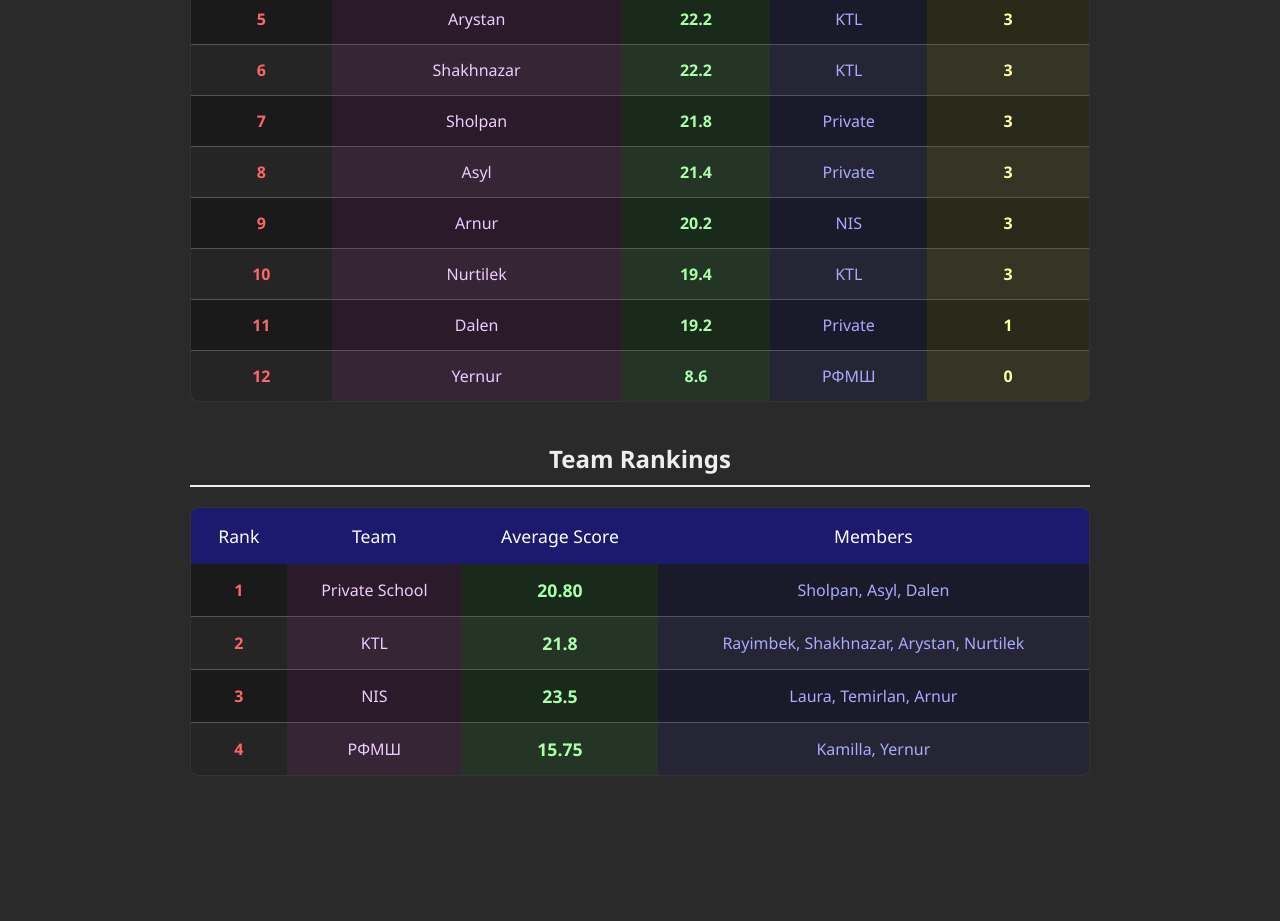
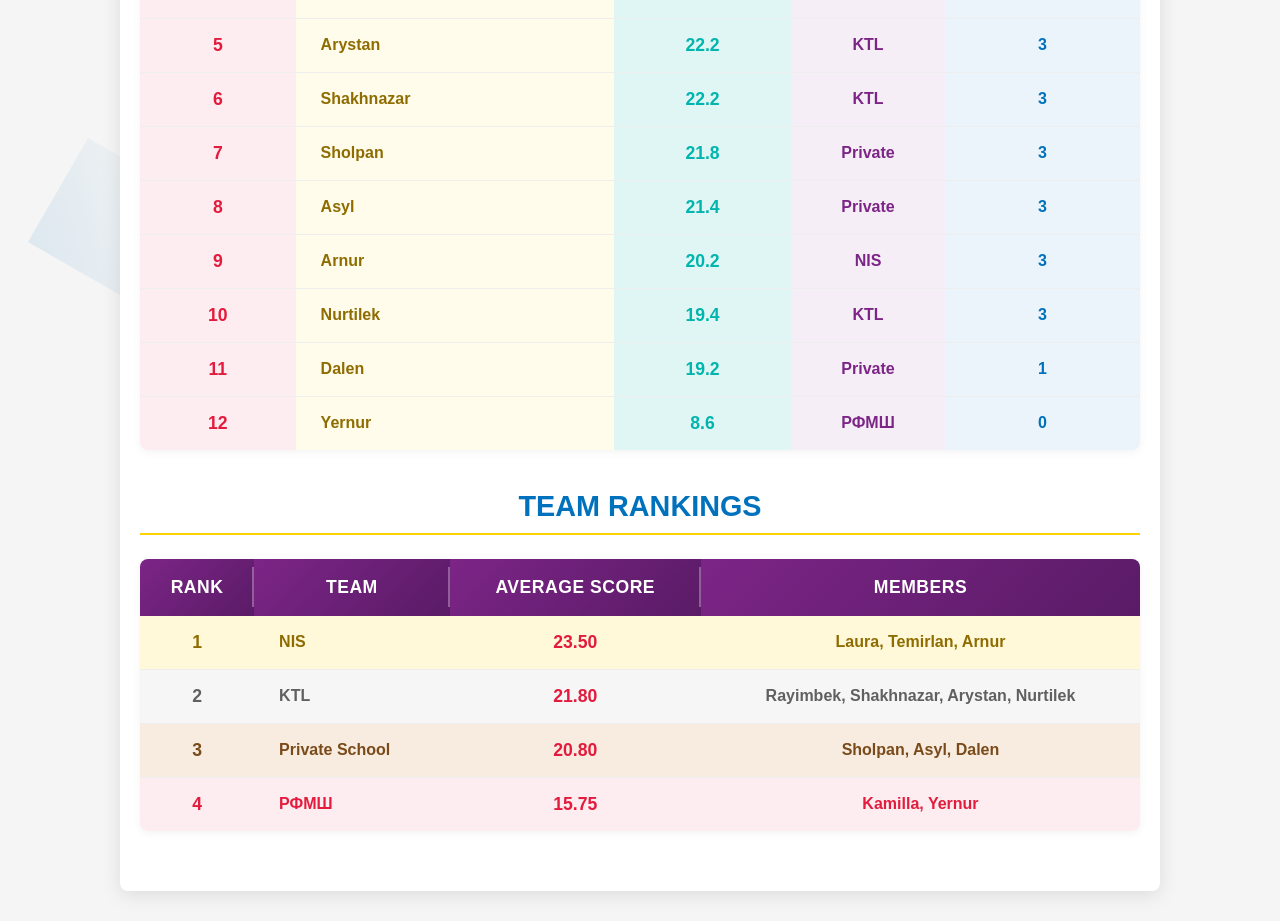
Before and after one commit to Dulkinsar/nfacgo, a plain HTML site: page index.html in a window 1280 px wide. Shown: the part 420-1341 px from the top of the page. Before the commit the page ends 1276 px from the top, so only its background shows below. Drawn offline with Linux system fonts and the light colour scheme.

Commit message:
Update index.html

```diff
--- a/index.html
+++ b/index.html
@@ -5,140 +5,211 @@
     <meta name="viewport" content="width=device-width, initial-scale=1.0">
     <title>Student Leaderboard</title>
     <style>
+        :root {
+            --memphis-red: #E31C3D;
+            --memphis-blue: #0071BC;
+            --memphis-yellow: #FFD100;
+            --memphis-teal: #00B5AD;
+            --memphis-purple: #7C2587;
+            --corporate-gray: #F5F5F5;
+            --corporate-dark: #333333;
+            --gold: #FFD700;
+            --silver: #C0C0C0;
+            --bronze: #CD7F32;
+        }
+
         body {
-            background-color: #2a2a2a;
-            font-family: 'Segoe UI', Tahoma, Geneva, Verdana, sans-serif;
+            background-color: var(--corporate-gray);
+            font-family: 'Montserrat', 'Arial', sans-serif;
             margin: 0;
             padding: 30px;
-            color: #eeeeee;
+            color: var(--corporate-dark);
         }
 
         .container {
-            max-width: 900px;
+            max-width: 1000px;
             margin: 0 auto;
             padding: 20px;
+            background: white;
+            box-shadow: 0 4px 20px rgba(0,0,0,0.1);
+            border-radius: 8px;
+            position: relative;
+            overflow: hidden;
         }
 
         h1 {
-            color: #cc0000;
+            color: var(--memphis-red);
             text-align: center;
-            font-size: 2.4em;
+            font-size: 2.6em;
             margin-bottom: 25px;
-            font-weight: 600;
-            letter-spacing: 0.5px;
+            font-weight: 700;
+            letter-spacing: -0.5px;
+            position: relative;
+            padding-bottom: 15px;
+        }
+
+        h1:after {
+            content: "";
+            position: absolute;
+            bottom: 0;
+            left: 50%;
+            transform: translateX(-50%);
+            width: 100px;
+            height: 4px;
+            background: linear-gradient(90deg, var(--memphis-red), var(--memphis-blue));
         }
 
         h2 {
-            color: #eeeeee;
+            color: var(--memphis-blue);
             margin-top: 40px;
             padding-bottom: 10px;
-            border-bottom: 2px solid;
+            border-bottom: 2px solid var(--memphis-yellow);
             text-align: center;
+            font-size: 1.8em;
         }
 
         table {
             width: 100%;
-            border-collapse: collapse;
-            background-color: #333333;
+            border-collapse: separate;
+            border-spacing: 0;
+            background-color: white;
             border-radius: 8px;
             overflow: hidden;
-            border: 1px solid #444;
-            margin-bottom: 30px;
+            box-shadow: 0 2px 10px rgba(0,0,0,0.05);
+            margin-bottom: 40px;
         }
 
         th {
-            background-color: #990000;
-            color: #fff;
+            background: linear-gradient(135deg, var(--memphis-blue), var(--memphis-teal));
+            color: white;
+            padding: 18px;
+            text-align: center;
+            font-size: 1.1em;
+            font-weight: 600;
+            letter-spacing: 0.5px;
+            text-transform: uppercase;
+            position: relative;
+        }
+
+        th:not(:last-child):after {
+            content: "";
+            position: absolute;
+            right: 0;
+            top: 15%;
+            height: 70%;
+            width: 2px;
+            background: rgba(255,255,255,0.3);
+        }
+
+        td {
             padding: 16px;
             text-align: center;
-            font-size: 1.1em;
+            border-bottom: 1px solid #eee;
             font-weight: 500;
         }
 
-        td {
-            padding: 14px;
-            text-align: center;
-            border-bottom: 1px solid #555;
+        tr:last-child td {
+            border-bottom: none;
         }
 
-        tr:nth-child(even) {
-            background-color: #3a3a3a;
+        /* Column-specific styling - ALL COLUMNS NOW HAVE DISTINCT COLORS */
+        td:nth-child(1) { /* Rank */
+            background-color: rgba(227,28,61,0.08);
+            color: var(--memphis-red);
+            font-weight: 700;
+            font-size: 1.1em;
         }
 
-        tr:hover {
-            background-color: #444444;
+        td:nth-child(2) { /* Name */
+            background-color: rgba(255,209,0,0.08);
+            color: #8E6C00;
+            text-align: left;
+            padding-left: 25px;
+            font-weight: 600;
         }
 
-        /* Column-specific colors */
-        td:nth-child(1) { /* Rank column */
-            background-color: #1a1a1a;
-            color: #ff6666;
-            font-weight: bold;
-        }
-        tr:nth-child(even) td:nth-child(1) {
-            background-color: #252525;
+        td:nth-child(3) { /* Score */
+            background-color: rgba(0,181,173,0.12);
+            color: var(--memphis-teal);
+            font-weight: 700;
+            font-size: 1.1em;
         }
 
-        td:nth-child(2) { /* Name column */
-            background-color: #2a1a2a;
-            color: #eeccff;
-        }
-        tr:nth-child(even) td:nth-child(2) {
-            background-color: #352535;
+        td:nth-child(4) { /* Team */
+            background-color: rgba(124,37,135,0.08);
+            color: var(--memphis-purple);
+            font-weight: 600;
         }
 
-        td:nth-child(3) { /* Score column */
-            background-color: #1a2a1a;
-            color: #aaffaa;
-            font-weight: bold;
-        }
-        tr:nth-child(even) td:nth-child(3) {
-            background-color: #253525;
+        td:nth-child(5) { /* Streak */
+            background-color: rgba(0,113,188,0.08);
+            color: var(--memphis-blue);
+            font-weight: 700;
         }
 
-        td:nth-child(4) { /* Team column */
-            background-color: #1a1a2a;
-            color: #aaaaff;
-        }
-        tr:nth-child(even) td:nth-child(4) {
-            background-color: #252535;
+        tr:hover td {
+            background-color: rgba(0,113,188,0.05) !important;
         }
 
-        td:nth-child(5) { /* Streak column */
-            background-color: #2a2a1a;
-            color: #ffffaa;
-            font-weight: bold;
-        }
-        tr:nth-child(even) td:nth-child(5) {
-            background-color: #353525;
+        /* Team ranking table - IMPROVED CONSISTENCY */
+        .team-ranking th {
+            background: linear-gradient(135deg, var(--memphis-purple), #5A1B66);
         }
 
-        /* Team ranking table styles */
-        .team-ranking th {
-            background-color: #1a1a6e;
+        .team-ranking tr:nth-child(1) td {
+            background-color: rgba(255,215,0,0.15);
+            color: #8E6C00;
         }
 
-        .team-ranking tr:nth-child(1) {
-            background-color: #006600; /* Gold */
+        .team-ranking tr:nth-child(2) td {
+            background-color: rgba(192,192,192,0.15);
+            color: #606060;
         }
 
-        .team-ranking tr:nth-child(2) {
-            background-color: #004400; /* Silver */
+        .team-ranking tr:nth-child(3) td {
+            background-color: rgba(205,127,50,0.15);
+            color: #7A4B1A;
         }
 
-        .team-ranking tr:nth-child(3) {
-            background-color: #002200; /* Bronze */
+        .team-ranking tr:nth-child(4) td {
+            background-color: rgba(227,28,61,0.08);
+            color: var(--memphis-red);
         }
 
         .team-average {
-            font-weight: bold;
-            font-size: 1.1em;
+            color: var(--memphis-red) !important;
+            font-weight: 700 !important;
+        }
+
+        /* Memphis decorative elements */
+        .memphis-decoration {
+            position: absolute;
+            width: 120px;
+            height: 120px;
+            opacity: 0.1;
+            z-index: -1;
+        }
+
+        .decoration-1 {
+            top: 50px;
+            right: 50px;
+            background: radial-gradient(circle, var(--memphis-red), transparent 70%);
+        }
+
+        .decoration-2 {
+            bottom: 100px;
+            left: 50px;
+            background: linear-gradient(45deg, var(--memphis-blue), transparent);
+            transform: rotate(30deg);
         }
     </style>
 </head>
 <body>
+    <div class="memphis-decoration decoration-1"></div>
+    <div class="memphis-decoration decoration-2"></div>
+
     <div class="container">
-        <h1>Class Leaderboard</h1>
+        <h1>CLASS LEADERBOARD</h1>
         <table>
             <thead>
                 <tr>
@@ -237,7 +308,7 @@
             </tbody>
         </table>
 
-        <h2>Team Rankings</h2>
+        <h2>TEAM RANKINGS</h2>
         <table class="team-ranking">
             <thead>
                 <tr>
@@ -247,56 +318,73 @@
                     <th>Members</th>
                 </tr>
             </thead>
-            <tbody>
-                <tr>
-                    <td class="rank">1</td>
-                    <td>Private School</td>
-                    <td class="score team-average">20.80</td>
-                    <td>Sholpan, Asyl, Dalen</td>
-                </tr>
-                <tr>
-                    <td class="rank">2</td>
-                    <td>KTL</td>
-                    <td class="score team-average">21.8</td>
-                    <td>Rayimbek, Shakhnazar, Arystan, Nurtilek</td>
-                </tr>
-                <tr>
-                    <td class="rank">3</td>
-                    <td>NIS</td>
-                    <td class="score team-average">23.5</td>
-                    <td>Laura, Temirlan, Arnur</td>
-                </tr>
-                <tr>
-                    <td class="rank">4</td>
-                    <td>РФМШ</td>
-                    <td class="score team-average">15.75</td>
-                    <td>Kamilla, Yernur</td>
-                </tr>
+            <tbody id="teamRankingBody">
+                <!-- Team data will be inserted here by JavaScript -->
             </tbody>
         </table>
     </div>
 
     <script>
-        // Function to sort and update the leaderboard
+        // Team data with average scores
+        const teams = [
+            {
+                name: "Private School",
+                average: 20.80,
+                members: "Sholpan, Asyl, Dalen"
+            },
+            {
+                name: "KTL",
+                average: 21.8,
+                members: "Rayimbek, Shakhnazar, Arystan, Nurtilek"
+            },
+            {
+                name: "NIS",
+                average: 23.5,
+                members: "Laura, Temirlan, Arnur"
+            },
+            {
+                name: "РФМШ",
+                average: 15.75,
+                members: "Kamilla, Yernur"
+            }
+        ];
+
         function updateLeaderboard() {
             const tbody = document.getElementById('leaderboardBody');
             const rows = Array.from(tbody.querySelectorAll('tr'));
 
-            // Sort rows by score in descending order
+            // Sort students by score
             rows.sort((a, b) => {
                 const scoreA = parseFloat(a.querySelector('.score').textContent);
                 const scoreB = parseFloat(b.querySelector('.score').textContent);
                 return scoreB - scoreA;
             });
 
-            // Update ranks and re-insert sorted rows
+            // Update student ranks
             rows.forEach((row, index) => {
                 row.querySelector('.rank').textContent = index + 1;
                 tbody.appendChild(row);
             });
+
+            // Sort teams by average score (descending)
+            teams.sort((a, b) => b.average - a.average);
+
+            // Update team rankings
+            const teamTbody = document.getElementById('teamRankingBody');
+            teamTbody.innerHTML = '';
+
+            teams.forEach((team, index) => {
+                const row = document.createElement('tr');
+                row.innerHTML = `
+                    <td class="rank">${index + 1}</td>
+                    <td>${team.name}</td>
+                    <td class="score team-average">${team.average.toFixed(2)}</td>
+                    <td>${team.members}</td>
+                `;
+                teamTbody.appendChild(row);
+            });
         }
 
-        // Run the sorting when the page loads
         window.addEventListener('DOMContentLoaded', updateLeaderboard);
     </script>
 </body>
```
